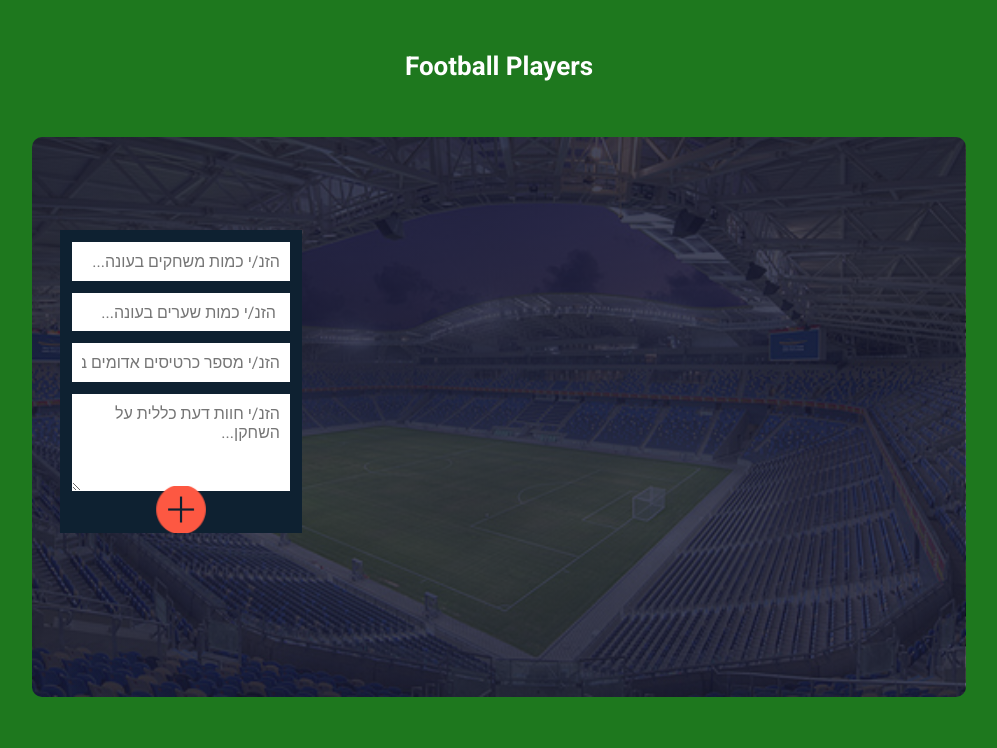
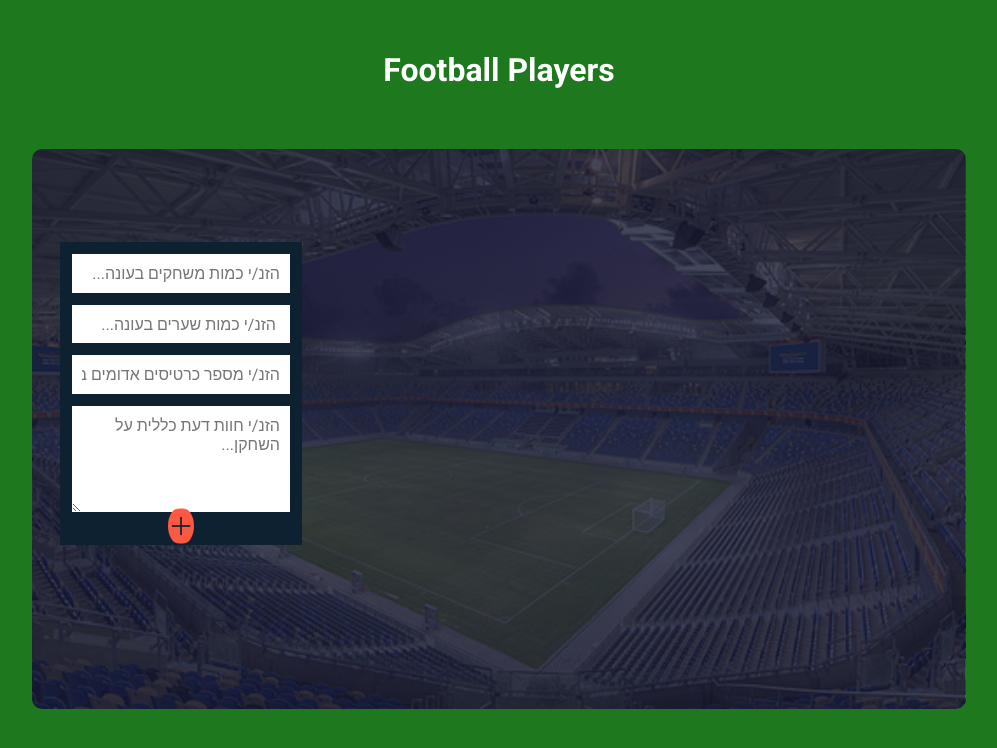
Before and after one commit to EitanBellaiche/ex5-Client, a plain HTML site: page client/index.html in a window 1280 px wide. Shown: the whole page, without its empty margins (141-1138 px from the left). Drawn offline with Linux system fonts and the light colour scheme.

Commit message:
fix h1 size

```diff
--- a/client/css/style.css
+++ b/client/css/style.css
@@ -10,7 +10,7 @@ body {
 }
 
 header h1 {
-    font-size: 26px;
+    font-size: 7 rem;
     color: #FFFFFF;
     text-align: center;
     font-family: 'Roboto', sans-serif;
@@ -79,8 +79,8 @@ header h1 {
     padding: 10px;
 }
 .addPlusButton {
-    width: 54px;
-    height: 54px;
+    width: 2vw;
+    height: 5vh;
     background-image: url('../images/plus-button.png');
     background-size: cover;
     background-position: center;
@@ -90,4 +90,5 @@ header h1 {
     cursor: pointer;
     background-color: transparent;
     margin-top: -2%;
+    border-radius: 50%;
 }
```
